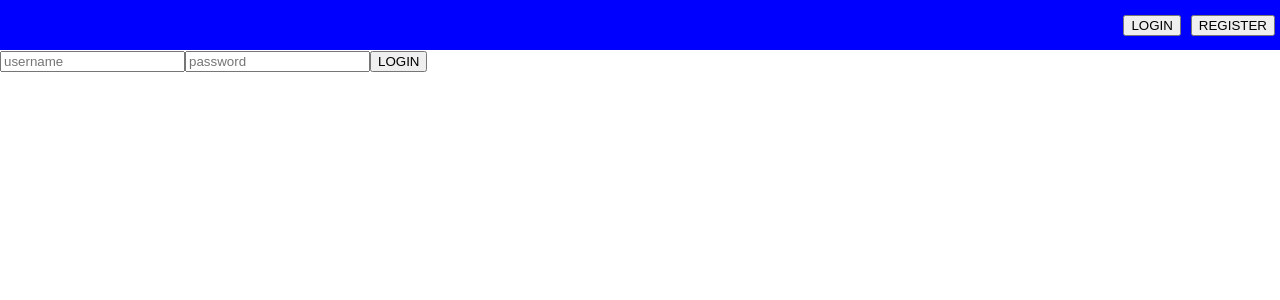
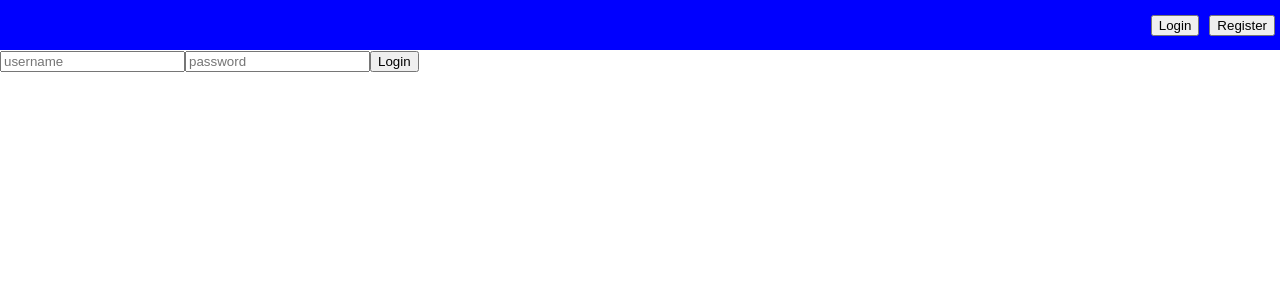
Before and after one commit to vasyaboychuk/react_module, a React (Create React App) app: page /login in a window 1280 px wide. Shown: the top 300 px of the page. Built offline with nearby package versions, Linux system fonts and the light colour scheme.

Commit message:
add some details

```diff
--- a/package.json
+++ b/package.json
@@ -11,7 +11,7 @@
     "react-scripts": "5.0.1",
     "web-vitals": "^2.1.4",
     "axios": "^1.1.3",
-    "react-hook-form": "^7.37.0",
+    "react-hook-form": "^7.39.3",
     "react-router-dom": "^6.4.2",
     "history": "^5.3.0"
   },
--- a/src/components/Car/Car.js
+++ b/src/components/Car/Car.js
@@ -1,14 +1,35 @@
-function Car({car}) {
+import {carService} from "../../services";
+
+const Car = ({car, setCars}) => {
     const {id, model, price, year, photo} = car;
 
+    const sendPhoto = async (e) => {
+        const formData = new FormData();
+        const [file] = e.target.files;
+        formData.append('photo', file)
+        const {data} = await carService.addPhotoById(id, formData);
+        setCars(cars=>{
+            const find = cars.find(car=>car.id === id);
+            Object.assign(find, {...data, photo:URL.createObjectURL(file)})
+            return [...cars]
+        })
+
+    }
     return (
         <div>
-            <div>id:{id}</div>
-            <div>model:{model}</div>
-            <div>price:{price}</div>
-            <div>year:{year}</div>
+            <div>id: {id}</div>
+            <div>model: {model}</div>
+            <div>price: {price}</div>
+            <div>year: {year}</div>
+            {
+                photo?
+                    <img src={photo} alt={model}/>
+                    :
+                    <input type="file" onChange={sendPhoto}/>
+
+            }
         </div>
-    )
-}
+    );
+};
 
 export {Car};
--- a/src/components/CarForm/CarForm.js
+++ b/src/components/CarForm/CarForm.js
@@ -1,12 +1,13 @@
 import {useForm} from "react-hook-form";
 
-function CarForm(props) {
-    const {handleSubmit,register} = useForm();
+const CarForm = () => {
+    const {handleSubmit, register} = useForm();
+
     return (
         <div>
             CarForm
         </div>
-    )
-}
+    );
+};
 
 export {CarForm};
--- a/src/components/Cars/Cars.js
+++ b/src/components/Cars/Cars.js
@@ -1,11 +1,11 @@
 import {Car} from "../Car/Car";
 
-function Cars({cars}) {
+const Cars = ({cars, setCars}) => {
     return (
         <div>
-            {cars.map(car=><Car car={car} key={car.id}/>)}
+            {cars.map(car=><Car key={car.id} car={car} setCars={setCars}/>)}
         </div>
-    )
-}
+    );
+};
 
 export {Cars};
--- a/src/components/Header/Header.js
+++ b/src/components/Header/Header.js
@@ -2,18 +2,18 @@ import {useNavigate} from "react-router-dom";
 
 import css from './Header.module.css';
 
-function Header(props) {
-    const navigate= useNavigate()
+
+const Header = () => {
+    const navigate = useNavigate();
 
     return (
         <div className={css.Header}>
             <div className={css.btns}>
-
-                <button onClick={() => navigate('/login')}>LOGIN</button>
-                <button onClick={() => navigate('/register')}>REGISTER</button>
+                <button onClick={() => navigate('/login')}>Login</button>
+                <button onClick={() => navigate('/register')}>Register</button>
             </div>
         </div>
     );
-}
+};
 
 export {Header};
--- a/src/pages/LoginPage/LoginPage.js
+++ b/src/pages/LoginPage/LoginPage.js
@@ -1,31 +1,33 @@
 import {useForm} from "react-hook-form";
 import {authService} from "../../services";
-import {useNavigate} from "react-router-dom";
+import {useNavigate, useSearchParams} from "react-router-dom";
 
-function LoginPage(props) {
-    const {handleSubmit,register} = useForm();
+const LoginPage = () => {
+    const {handleSubmit, register} = useForm();
     const navigate = useNavigate();
-
+    const [query,] = useSearchParams();
 
     const submit = async (user) => {
         try {
             const {data} = await authService.login(user);
             authService.setTokens(data)
             navigate('/cars')
+        } catch (e) {
+            console.log(e);
+        }
 
-        } catch (e) {
-
-
-        }
     };
 
     return (
-        <form onSubmit={handleSubmit(submit)}>
-            <input type={'text'} placeholder={'username'} {...register('username')}/>
-            <input type={'text'} placeholder={'password'} {...register('password')}/>
-            <button> LOGIN</button>
-        </form>
-    )
-}
+        <div>
+            {query.has('expSession')&&<h1>session end!!!</h1>}
+            <form onSubmit={handleSubmit(submit)}>
+                <input type="text" placeholder={'username'} {...register('username')}/>
+                <input type="text" placeholder={'password'} {...register('password')}/>
+                <button>Login</button>
+            </form>
+        </div>
+    );
+};
 
 export {LoginPage};
--- a/src/pages/RegisterPage/RegisterPage.js
+++ b/src/pages/RegisterPage/RegisterPage.js
@@ -3,34 +3,29 @@ import {authService} from "../../services";
 import {useState} from "react";
 import {useNavigate} from "react-router-dom";
 
-function RegisterPage(props) {
-
+const RegisterPage = () => {
     const {handleSubmit, register} = useForm();
-    const [error,setError] = useState(null);
+    const [error, setError] = useState(null);
     const navigate = useNavigate();
 
     const submit = async (user) => {
         try {
             await authService.register(user);
             navigate('/login')
-
-        } catch (e){
+        } catch (e) {
             setError(e.response.data?.username)
-
         }
-
-
 
     };
 
     return (
         <form onSubmit={handleSubmit(submit)}>
-            {error&&<h2>{error}</h2>}
-            <input type={'text'} placeholder={'username'} {...register('username')}/>
-            <input type={'text'} placeholder={'password'} {...register('password')}/>
-            <button> Register</button>
+            {error&& <h3>{error}</h3>}
+            <input type="text" placeholder={'username'} {...register('username')}/>
+            <input type="text" placeholder={'password'} {...register('password')}/>
+            <button>Register</button>
         </form>
     );
-}
+};
 
 export {RegisterPage};
```
Also changed, not shown: 1 other file (tests, documents, lock files or other folders).
